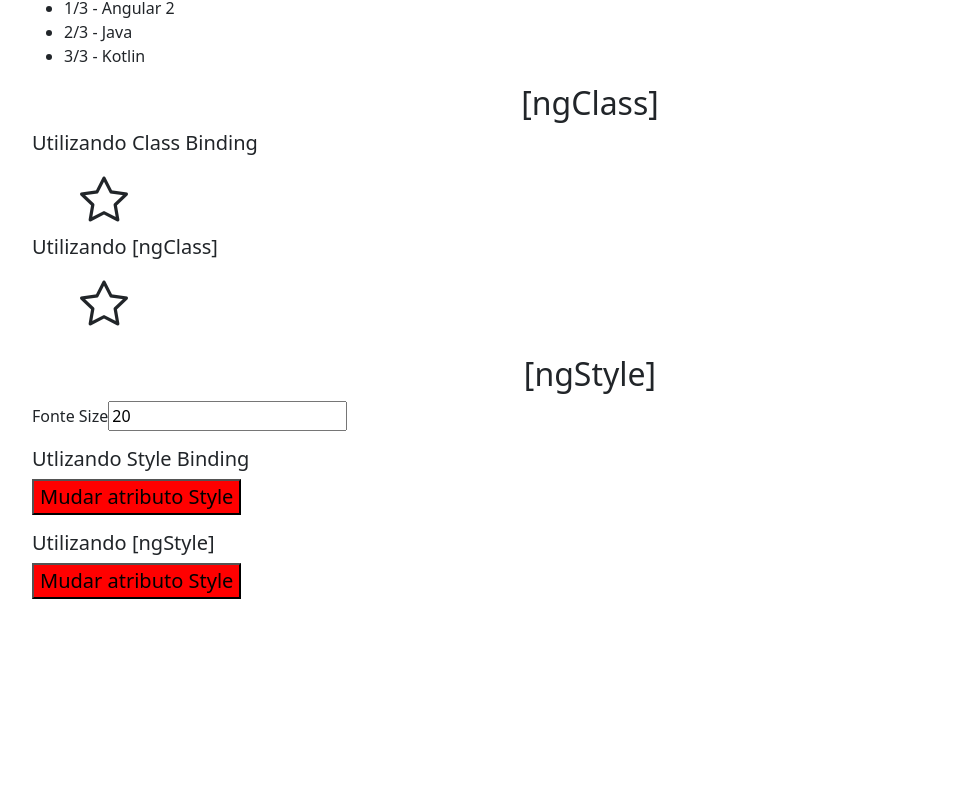
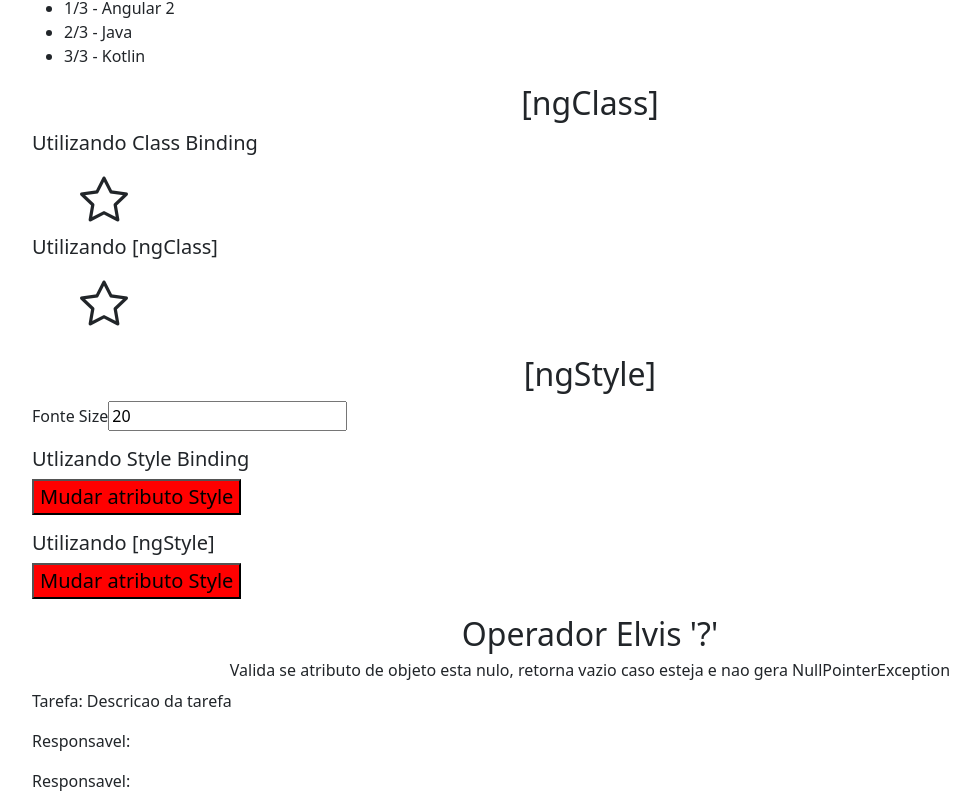
Before and after one commit to gustavopaco/angular-diretivas-loaine-pt3, an Angular app: page / in a window 1280 px wide. Shown: the part 597-1406 px from the top of the page, without its empty margins (50-1030 px from the left). Before the commit the page ends 1212 px from the top, so only its background shows below. Built offline with nearby package versions, Linux system fonts and the light colour scheme.

Commit message:
- Implementando Operador Elvis "?", ele eh responsavel por verificar se atributo de objeto ou variavel esta nula, caso sim, ele retorna vazio ("") e nao gera NullPointerException.

```diff
--- a/src/app/app.component.html
+++ b/src/app/app.component.html
@@ -4,4 +4,5 @@
   <app-diretiva-ngfor></app-diretiva-ngfor>
   <app-diretiva-ngclass></app-diretiva-ngclass>
   <app-diretiva-ngstyle></app-diretiva-ngstyle>
+  <app-operador-elvis></app-operador-elvis>
 </div>
--- a/src/app/app.module.ts
+++ b/src/app/app.module.ts
@@ -8,6 +8,7 @@ import { DiretivaNgforComponent } from './diretiva-ngfor/diretiva-ngfor.componen
 import { DiretivaNgclassComponent } from './diretiva-ngclass/diretiva-ngclass.component';
 import { DiretivaNgstyleComponent } from './diretiva-ngstyle/diretiva-ngstyle.component';
 import {FormsModule} from "@angular/forms";
+import { OperadorElvisComponent } from './operador-elvis/operador-elvis.component';
 
 @NgModule({
   declarations: [
@@ -16,7 +17,8 @@ import {FormsModule} from "@angular/forms";
     DiretivaNgswitchComponent,
     DiretivaNgforComponent,
     DiretivaNgclassComponent,
-    DiretivaNgstyleComponent
+    DiretivaNgstyleComponent,
+    OperadorElvisComponent
   ],
   imports: [
     BrowserModule,
--- /dev/null
+++ b/src/app/operador-elvis/operador-elvis.component.html
@@ -0,0 +1,15 @@
+<div class="mb-3">
+  <!--IMPORTANT: Operador Elvis para validar se atributo de objeto eh nulo e nao ocasionar NullPointerException-->
+  <h2 class="text-center">Operador Elvis '?'</h2>
+  <h6 class="text-center">Valida se atributo de objeto esta nulo, retorna vazio caso esteja e nao gera NullPointerException</h6>
+  <p>Tarefa: {{ tarefa.des }}</p>
+
+  <!--Important: Nesse caso ira estourar NullPointerException-->
+<!--  <p>Responsavel: {{ tarefa.responsavel.nome }}</p>-->
+
+  <!--Important: Nesse caso precisei validar todo o objeto para saber se "nome" nao esta nulo, inviavel quando se tem varios objetos um dentro do outro-->
+  <p>Responsavel: {{ tarefa.responsavel.usuario !== null ? tarefa.responsavel.usuario.nome : ''}}</p>
+
+  <!--Important: (*) Mesma validacao que a de cima, ele retorna "" caso objeto venha nulo e nao estoura Exception-->
+  <p>Responsavel: {{ tarefa.responsavel?.usuario?.nome}}</p>
+</div>
--- /dev/null
+++ b/src/app/operador-elvis/operador-elvis.component.ts
@@ -0,0 +1,23 @@
+import { Component, OnInit } from '@angular/core';
+
+@Component({
+  selector: 'app-operador-elvis',
+  templateUrl: './operador-elvis.component.html',
+  styleUrls: ['./operador-elvis.component.scss']
+})
+export class OperadorElvisComponent implements OnInit {
+
+  tarefa: any = {
+    des: "Descricao da tarefa",
+    responsavel: {
+      usuario: null
+    }
+    //responsavel: {nome: "Gustavo"}
+  }
+
+  constructor() { }
+
+  ngOnInit(): void {
+  }
+
+}
```
Also changed, not shown: src/app/operador-elvis/operador-elvis.component.scss (added).
